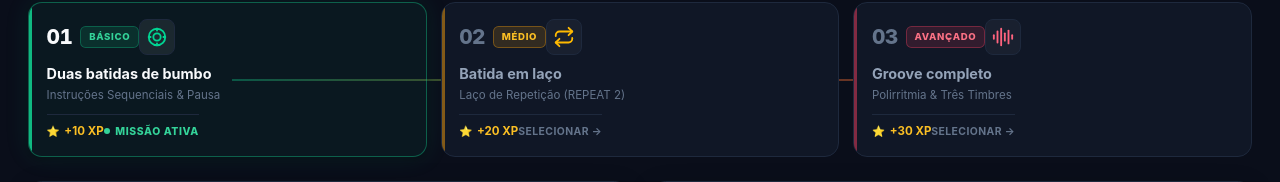
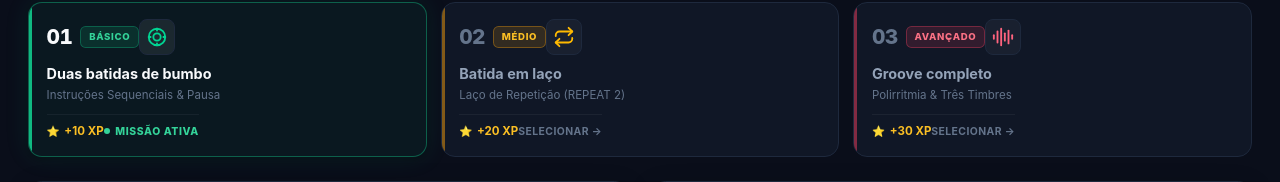
Before and after one commit to henriqquue/codestar, a Next.js app: page / in a window 1280 px wide. Shown: the part 169-351 px from the top of the page. Built offline with nearby package versions, Linux system fonts and the light colour scheme.

Commit message:
fix(ui): remove linha fantasma dos cards — desativa rail e corrige text-decoration de botoes

```diff
--- a/app/globals.css
+++ b/app/globals.css
@@ -1,4 +1,9 @@
 @import "tailwindcss";
+
+/* Reset de botões — anula text-decoration que o Tailwind v4 pode injetar */
+button {
+  text-decoration: none;
+}
 
 /* Reset moderno e variáveis globais do CodeStar */
 :root {
--- a/src/App.css
+++ b/src/App.css
@@ -174,22 +174,9 @@
   position: relative;
 }
 
-/* Linha decorativa conectando os cards */
+/* Rail decorativa removida — causava linha fantasma atravessando os cards */
 .challenge-track-rail {
-  position: absolute;
-  top: 50%;
-  left: calc(33.33% / 2);
-  right: calc(33.33% / 2);
-  height: 2px;
-  background: linear-gradient(
-    90deg,
-    rgba(16, 185, 129, 0.4),
-    rgba(245, 158, 11, 0.4),
-    rgba(244, 63, 94, 0.4)
-  );
-  transform: translateY(-50%);
-  pointer-events: none;
-  z-index: 0;
+  display: none;
 }
 
 /* Grade de 3 colunas para os cards */
@@ -216,6 +203,11 @@
   position: relative;
   overflow: hidden;
   color: var(--text-muted);
+  /* Reset de estilos padrão do <button> */
+  text-decoration: none;
+  -webkit-appearance: none;
+  appearance: none;
+  font-family: inherit;
 }
 
 /* Faixa de cor lateral indicando dificuldade */
@@ -367,6 +359,7 @@
   font-weight: 700;
   color: inherit;
   line-height: 1.3;
+  text-decoration: none;
 }
 
 .card-concept-hint {
@@ -381,7 +374,8 @@
   align-items: center;
   justify-content: space-between;
   padding-top: 0.5rem;
-  border-top: 1px solid var(--border-color);
+  margin-top: auto;
+  border-top: 1px solid rgba(255, 255, 255, 0.05);
 }
 
 .card-xp-pill {
```
